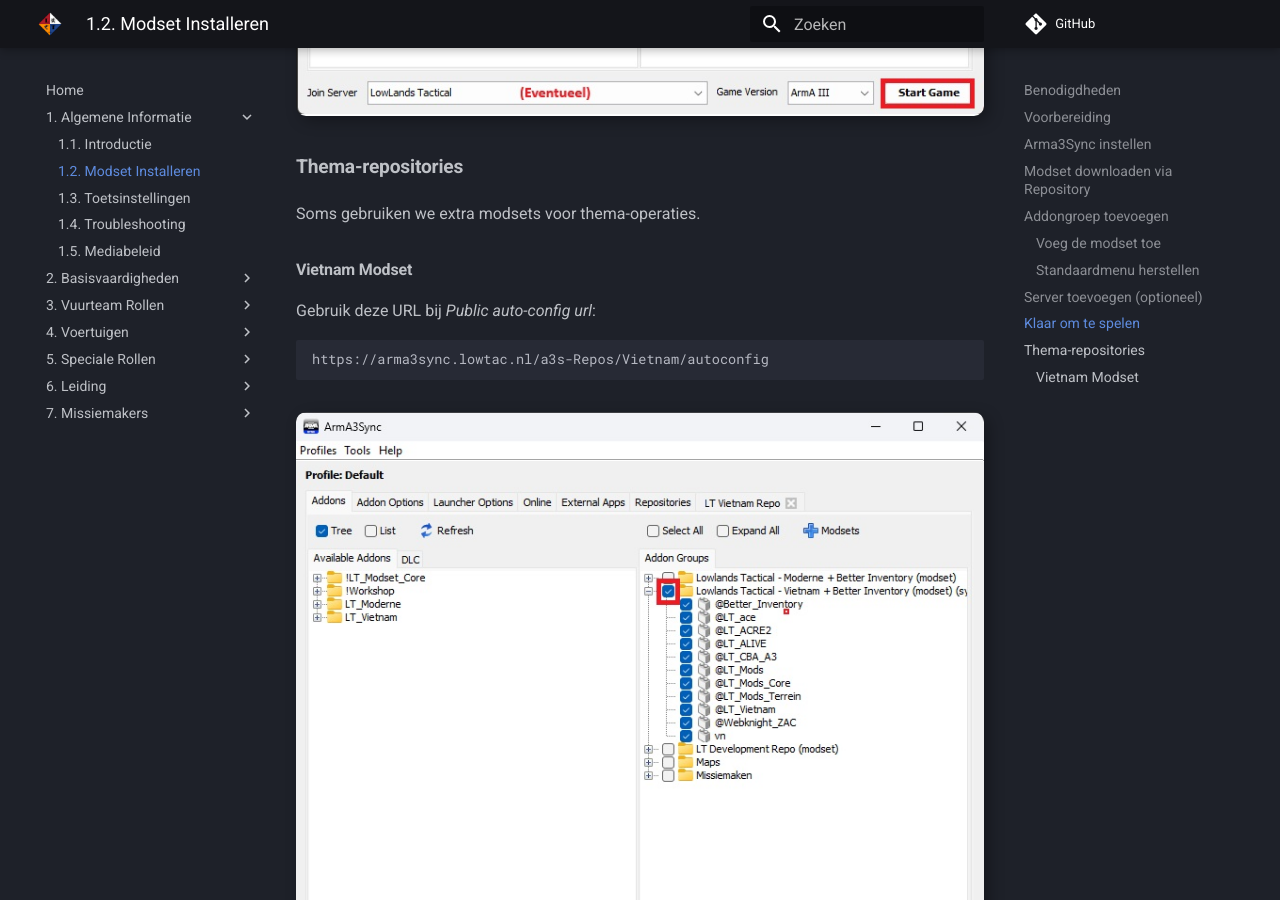
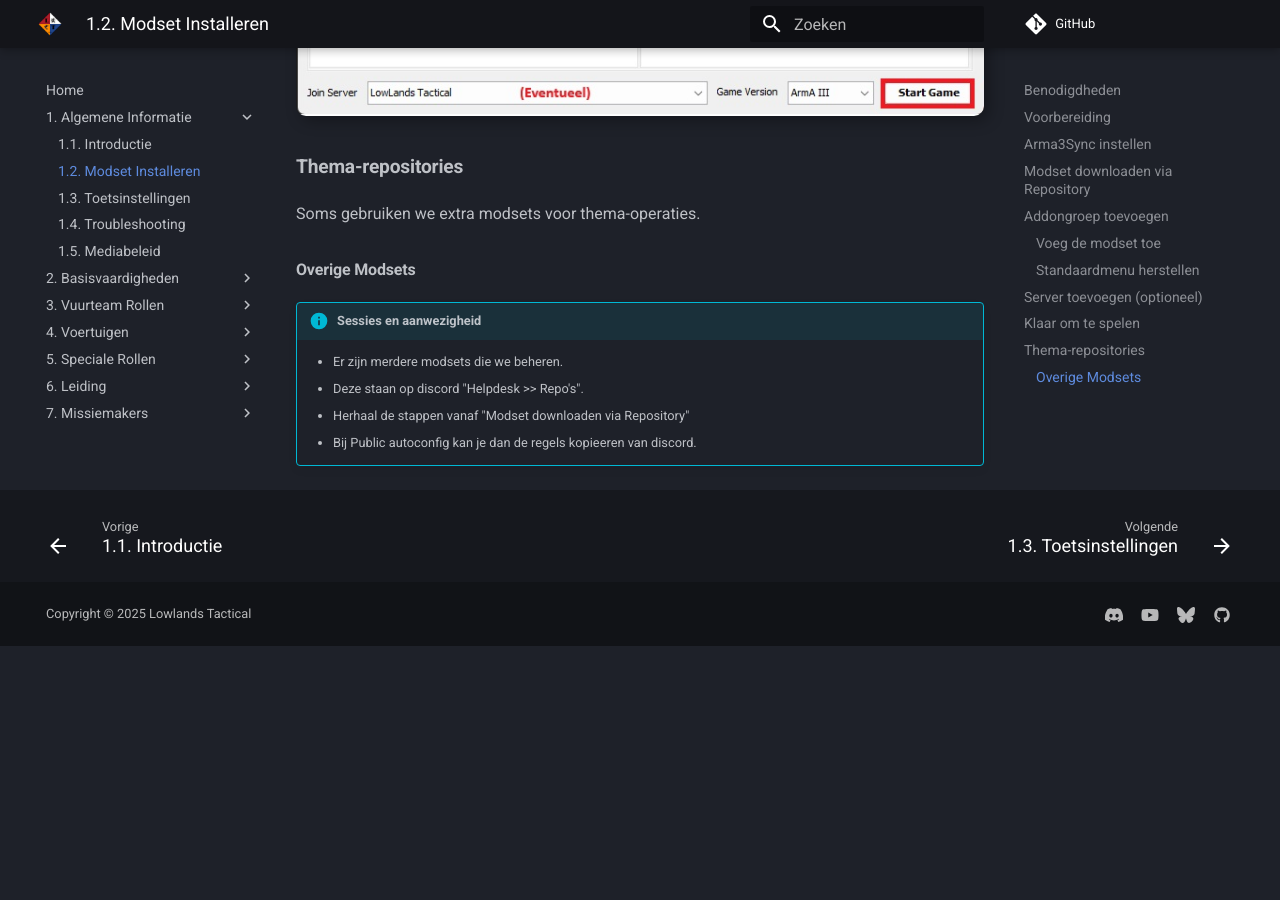
Before and after one commit to Lowlands-Tactical/LT-Wiki, an MkDocs documentation site: the page built from docs/1_algemene_informatie/1_2_modset_installeren.md, in a window 1280 px wide and 900 px high, scrolled down 9955 px. Built offline with MkDocs 1.6.1 and Material for MkDocs 9.7.7, drawn with Linux system fonts in a browser that asks for light colours; comment, search, counter and statistics services are not loaded; after the commit the page ends 10601 px from its top, so only the background shows below that.

Commit message:
Added overige modset

````diff
--- a/docs/1_algemene_informatie/1_2_modset_installeren.md
+++ b/docs/1_algemene_informatie/1_2_modset_installeren.md
@@ -132,12 +132,10 @@
 
 Soms gebruiken we extra modsets voor thema-operaties.
 
-### Vietnam Modset
+### Overige Modsets
 
-Gebruik deze URL bij *Public auto-config url*:
-
-```text
-https://arma3sync.lowtac.nl/a3s-Repos/Vietnam/autoconfig
-```
-
-![Afbeelding](img/1_2_modset_installeren/img11.jpg)
+!!! info "Sessies en aanwezigheid"
+    * Er zijn merdere modsets die we beheren.
+    * Deze staan op discord "Helpdesk >> Repo's".
+    * Herhaal de stappen vanaf "Modset downloaden via Repository"
+    * Bij Public autoconfig kan je dan de regels kopieeren van discord.
````
